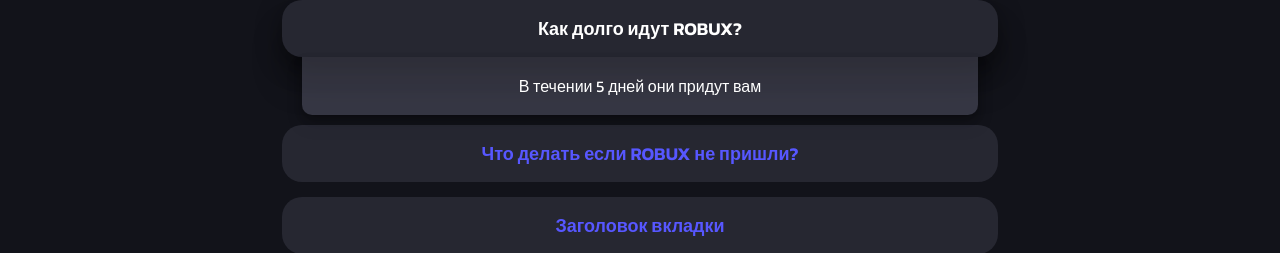
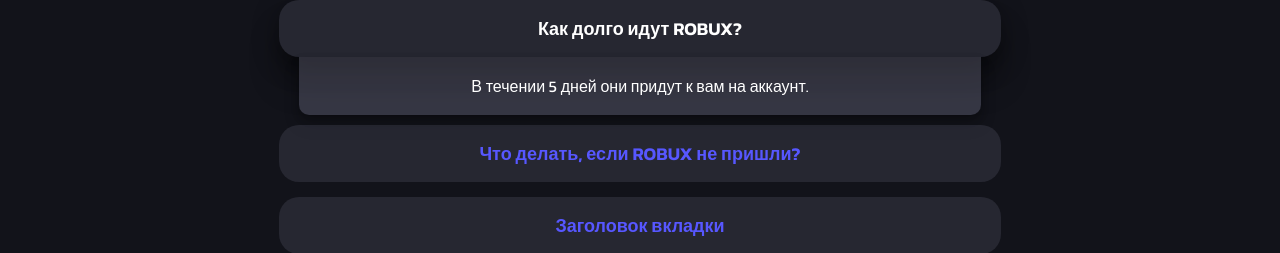
Before and after one commit to osquaaa/sc-sell, a plain HTML site: page index.html in a window 1280 px wide. Shown: the part 1090-1343 px from the top of the page. Drawn offline with nearby package versions, Linux system fonts and the light colour scheme.

Commit message:
исправил ошибки

```diff
--- a/index.html
+++ b/index.html
@@ -162,13 +162,13 @@
                         <input type="radio" name="acor" id="acor1" checked="checked" />
                         <label for="acor1"> Как долго идут ROBUX?</label>
                         <div class="acor-body">
-                            <p>В течении 5 дней они придут вам</p>
+                            <p>В течении 5 дней они придут к вам на аккаунт.</p>
                         </div>
 
                         <input type="radio" name="acor" id="acor2" />
-                        <label for="acor2">Что делать если ROBUX не пришли?</label>
+                        <label for="acor2">Что делать, если ROBUX не пришли?</label>
                         <div class="acor-body">
-                            <p>Обратитесь в</p>
+                            <p>Обратитесь в поддержку.</p>
                         </div>
 
                         <input type="radio" name="acor" id="acor3" />
```
